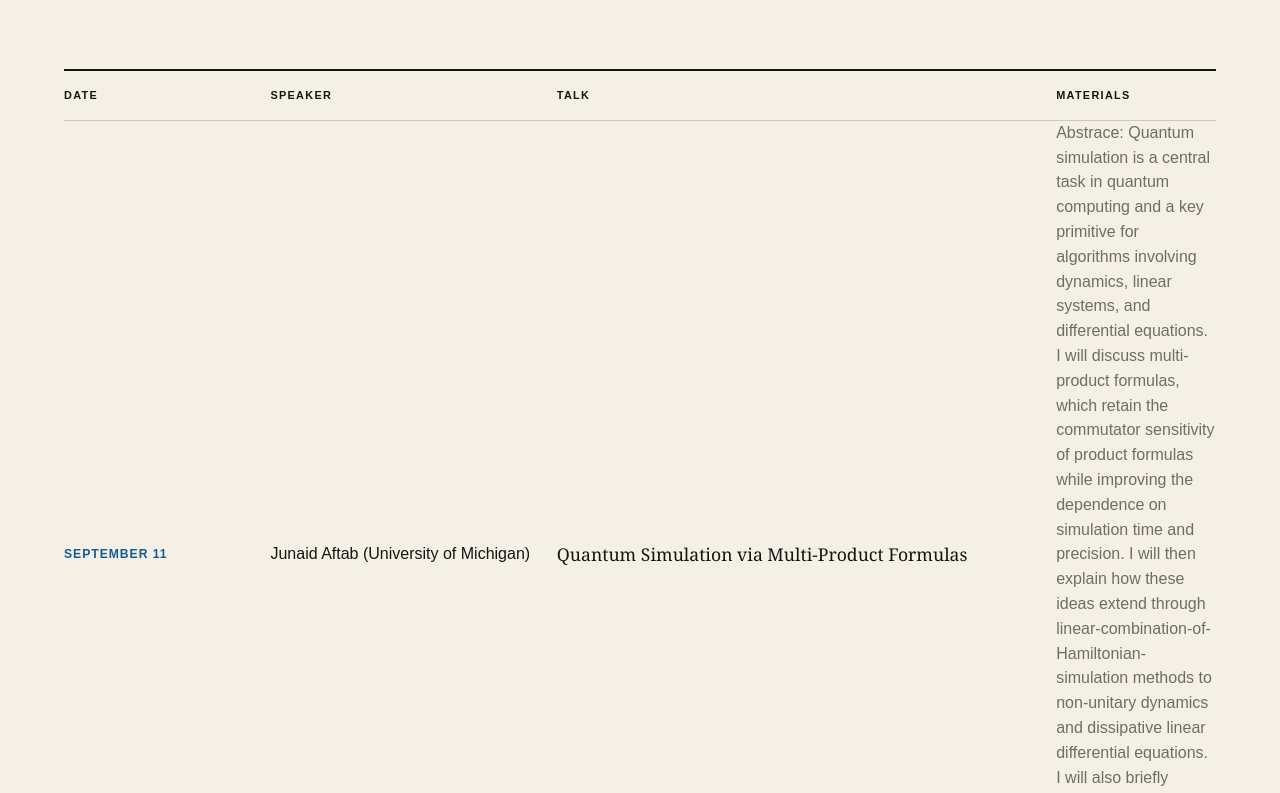
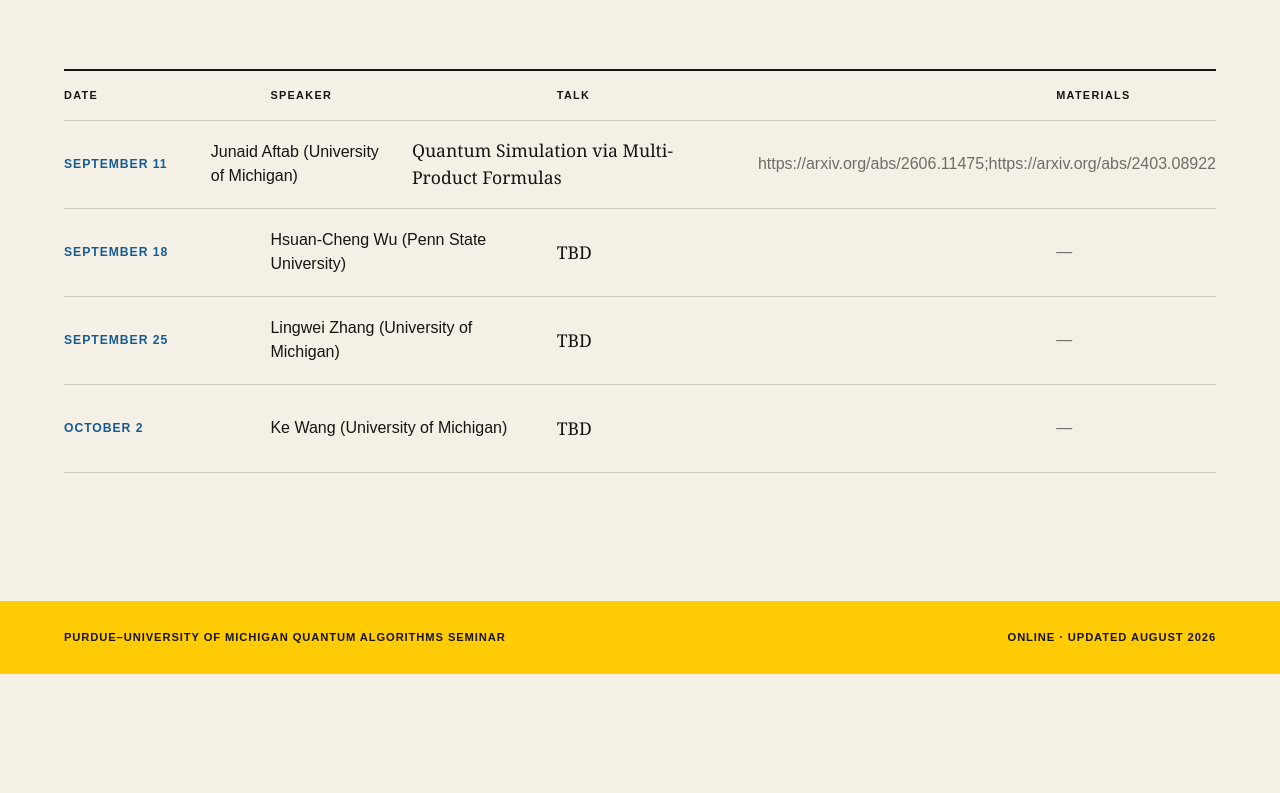
Before and after one commit to zrz1996/purdue-umich-quantum-algorithms-seminar, a Next.js app: page / in a window 1280 px wide. Shown: the part 1001-1794 px from the top of the page. After the commit the page ends 1675 px from the top, so only its background shows below. Built offline with nearby package versions, Linux system fonts and the light colour scheme.

Commit message:
Update talk materials for Junaid Aftab
Updated materials for the talk by Junaid Aftab to include links.

```diff
--- a/app/page.tsx
+++ b/app/page.tsx
@@ -1,7 +1,7 @@
 const meetingLink = 'https://umich.zoom.us/j/94303319409';
 
 const talks = [
-  { date: 'September 11', speaker: 'Junaid Aftab (University of Michigan)', title: 'Quantum Simulation via Multi-Product Formulas', materials: 'Abstrace: Quantum simulation is a central task in quantum computing and a key primitive for algorithms involving dynamics, linear systems, and differential equations. I will discuss multi-product formulas, which retain the commutator sensitivity of product formulas while improving the dependence on simulation time and precision. I will then explain how these ideas extend through linear-combination-of-Hamiltonian-simulation methods to non-unitary dynamics and dissipative linear differential equations. I will also briefly discuss related extrapolation techniques for estimating functional quantities of Hermitian matrices in early fault-tolerant quantum settings.' },
+  { date: 'September 11', speaker: 'Junaid Aftab (University of Michigan)', title: 'Quantum Simulation via Multi-Product Formulas', materials: 'https://arxiv.org/abs/2606.11475;https://arxiv.org/abs/2403.08922' },
   { date: 'September 18', speaker: 'Hsuan-Cheng Wu (Penn State University)', title: 'TBD', materials: '' },
   { date: 'September 25', speaker: 'Lingwei Zhang (University of Michigan)', title: 'TBD', materials: '' },
   { date: 'October 2', speaker: 'Ke Wang (University of Michigan)', title: 'TBD', materials: '' },
```
